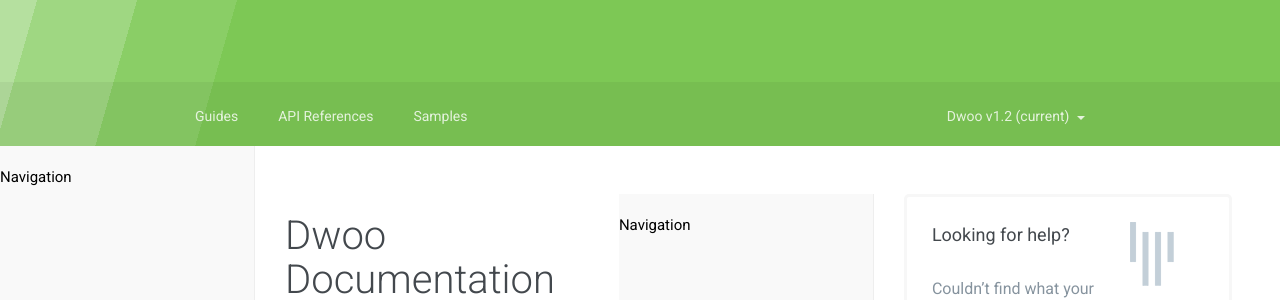
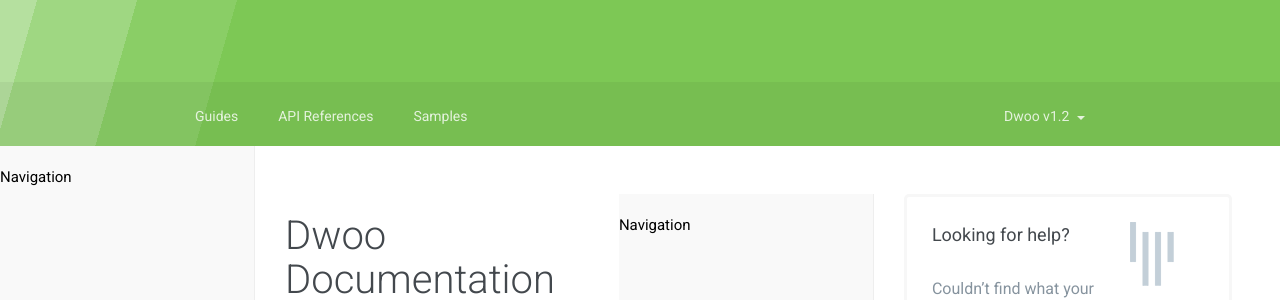
Before and after one commit to dwoo-project/docs, a Jekyll site: the page built from documentation/v1.2/index.html, in a window 1280 px wide. Shown: the part 368-668 px from the top of the page. Built offline with Jekyll 4.4.1, drawn with Linux system fonts in a browser that asks for light colours; nearby versions of some CDN libraries.

Commit message:
Use current key to display `(current)`

```diff
--- a/_data/docsarchive.yml
+++ b/_data/docsarchive.yml
@@ -2,5 +2,6 @@
     name: v2.0
   - archive:
     name: v1.3
+    current: true
   - archive:
     name: v1.2
--- a/_includes/archive-list.html
+++ b/_includes/archive-list.html
@@ -3,7 +3,7 @@
     <a class="nav-link dropdown-toggle" data-toggle="dropdown" href="#" role="button" aria-haspopup="true" aria-expanded="false">
         {% for item in site.data.docsarchive %}
             {% if item.name == version %}
-                Dwoo {{ item.name }} (current)
+                Dwoo {{ item.name }} {% if item.current == true %}(current){% endif %}
             {% endif %}
         {% endfor %}
         <span class="caret"></span>
@@ -11,7 +11,7 @@
     <div class="dropdown-menu">
         {% for item in site.data.docsarchive %}
             {% if item.name != version %}
-                <a class="dropdown-item" href="/documentation/{{ item.name }}/">Dwoo {{ item.name }}</a>
+                <a class="dropdown-item" href="/documentation/{{ item.name }}/">Dwoo {{ item.name }} {% if item.current == true %}(current){% endif %}</a>
             {% endif %}
         {% endfor %}
     </div>
```
